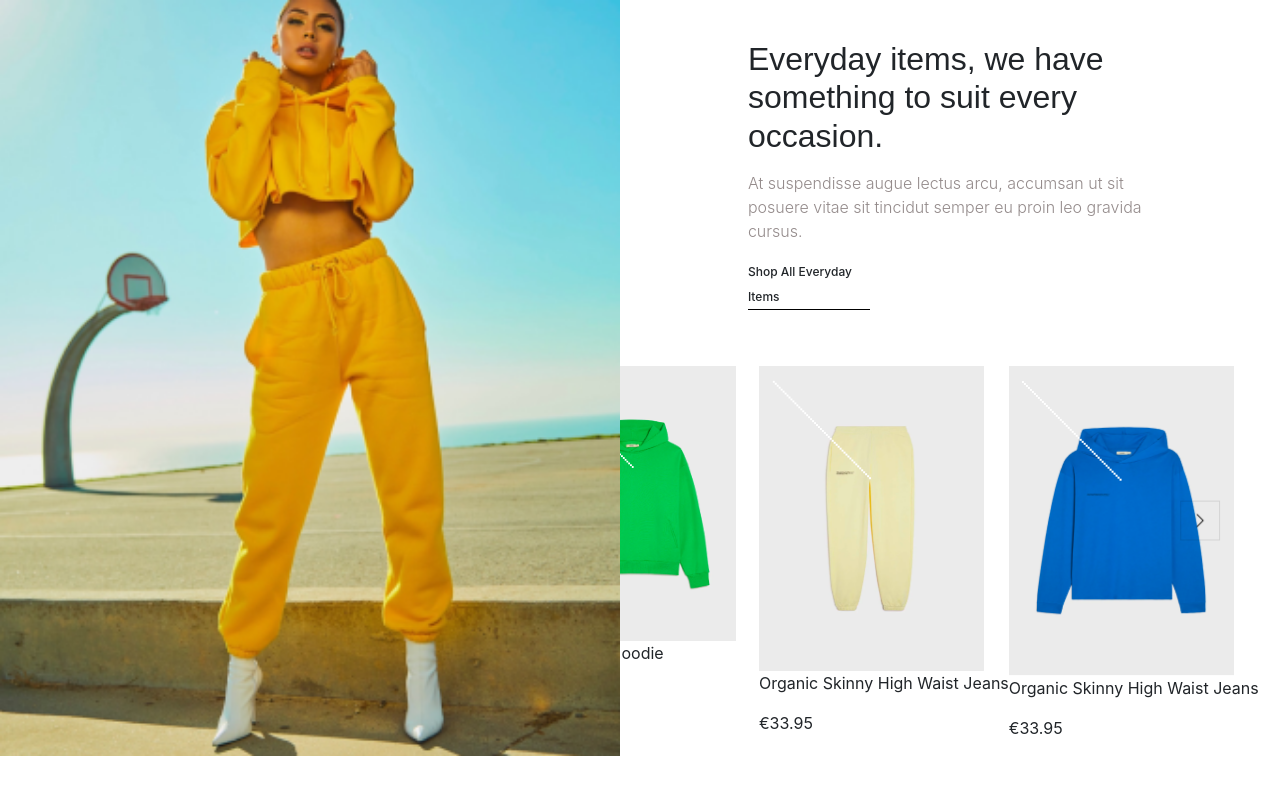
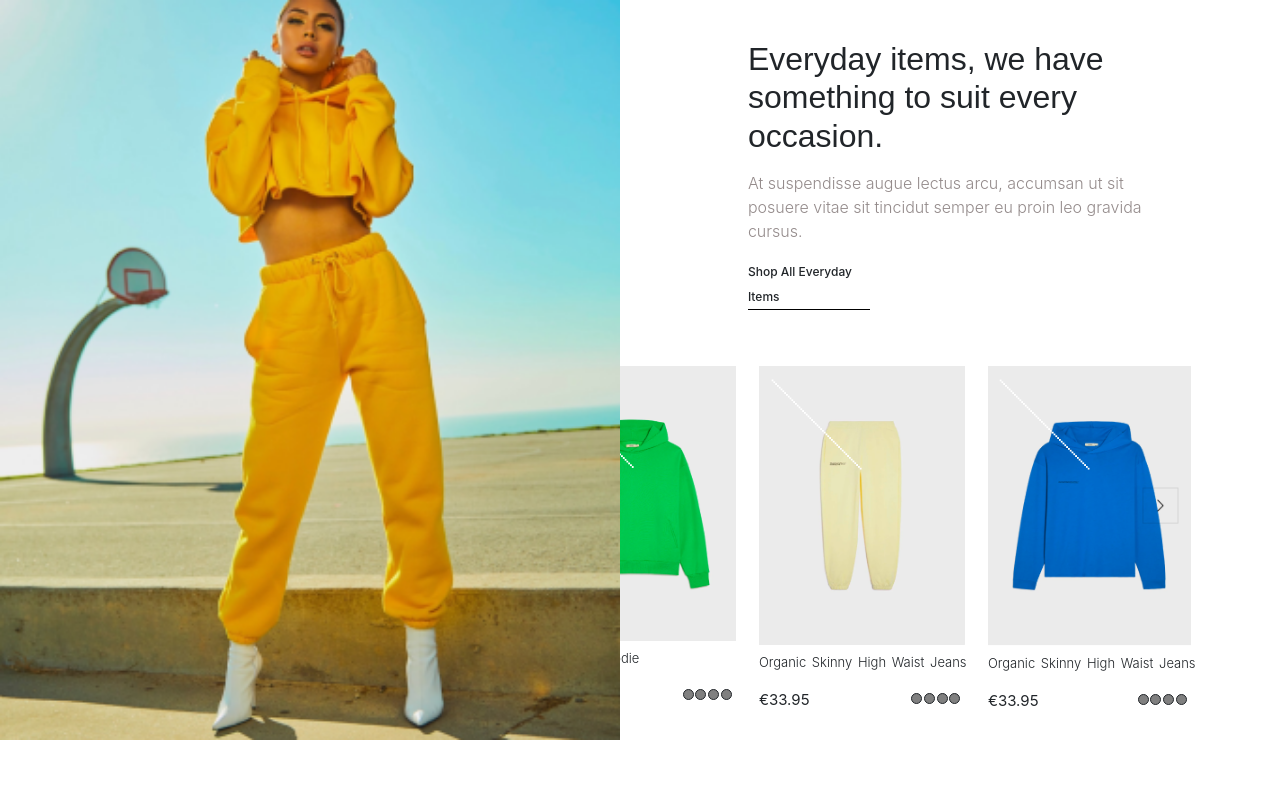
Before and after one commit to necmigunduz/scroll-horizontally, a React (Create React App) app: page / in a window 1280 px wide. Shown: the top 794 px of the page. Built offline with nearby package versions, Linux system fonts and the light colour scheme; a web font is replaced by a local one.

Commit message:
Style dots

```diff
--- a/src/App.css
+++ b/src/App.css
@@ -37,3 +37,20 @@
   padding-left: 180px;
   margin-top: 20px;
 }
+
+.brand-line {
+  font-size: 13px;
+  word-spacing: 2px;
+  font-weight: 350 !important;
+}
+
+.price-line {
+  font-size: 15px;
+}
+
+.bottom {
+  width: 90%;
+}
+.circle {
+  margin: 0.05rem;
+}
--- /dev/null
+++ b/src/components/circle.js
@@ -0,0 +1,18 @@
+import React from "react";
+
+const Circle = () => {
+  return (
+    <div
+      className="circle"
+      style={{
+        width: "11px",
+        height: "11px",
+        border: "1px solid",
+        borderRadius: "50px",
+        backgroundColor: "gray"
+      }}
+    ></div>
+  );
+};
+
+export default Circle;
--- a/src/components/product.js
+++ b/src/components/product.js
@@ -1,13 +1,16 @@
 import React from "react";
-import dots from '../assets/dots.png'
+import Circle from "./circle";
 
-const Product = ({source, price, brand}) => {
+const Product = ({ source, price, brand }) => {
   return (
     <div className="product">
-      <img src={source} alt={source} width={'90%'} />
-      <p className="brand-line">{brand}</p>
+      <img src={source} alt={source} width={"90%"} />
+      <p className="brand-line mt-2">{brand}</p>
       <div className="bottom d-flex justify-content-between">
-        <p className="price">{price}</p>
+        <p className="price-line">{price}</p>
+        <div className="circles d-flex p-1">
+          <Circle /><Circle /><Circle /><Circle />
+        </div>
       </div>
     </div>
   );
```
Also changed, not shown: src/assets/dots.png (deleted).
